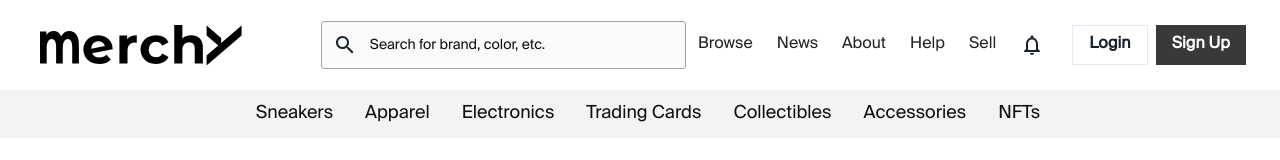
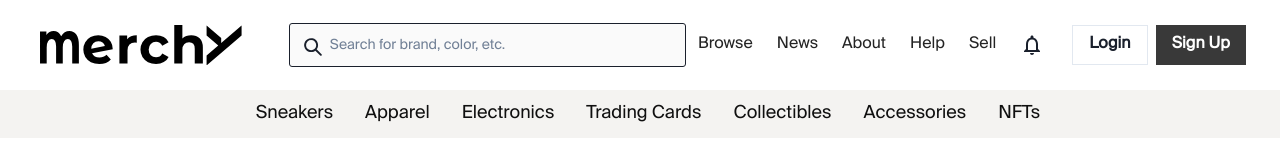
Before and after one commit to richiexuetang/merchandisey-ui, a React (Create React App) app: page / in a window 1280 px wide. Shown: the top 160 px of the page. Built offline with nearby package versions, Linux system fonts and the light colour scheme.

Commit message:
redo nav input

```diff
--- /dev/null
+++ b/src/components/navbar/NavInput.tsx
@@ -0,0 +1,41 @@
+import { SearchIcon } from '@chakra-ui/icons';
+import { InputGroup, InputLeftElement, Input } from '@chakra-ui/react';
+
+const NavInput = () => {
+  const leftElementStyles = {
+    left: { base: 1, md: 0 },
+    top: '0',
+    fontSize: 'lg',
+    w: '12',
+    h: '12',
+  } as const;
+
+  const inputStyles = {
+    borderColor: 'var(--chakra-colors-neutral-400)',
+    fontSize: { base: 'lg', md: '14px' },
+    paddingInlineStart: '12',
+    h: { base: 12, md: '44px' },
+    borderRadius: '3px',
+    backgroundColor: '#fafafa',
+    pr: '2',
+    boxShadow: 'none',
+    textOverflow: 'ellipsis',
+    _focus: {
+      zIndex: '1',
+      borderColor: '#0f0f0f',
+      boxShadow: 'none',
+    },
+    _hover: {
+      borderColor: '5f5f5f',
+    },
+  } as const;
+
+  return (
+    <InputGroup>
+      <InputLeftElement {...leftElementStyles} children={<SearchIcon />} />
+      <Input {...inputStyles} placeholder='Search for brand, color, etc.' />
+    </InputGroup>
+  );
+};
+
+export default NavInput;
--- a/src/components/navbar/Navbar.tsx
+++ b/src/components/navbar/Navbar.tsx
@@ -1,10 +1,10 @@
 import React from 'react';
 import * as Styled from './navbar.styles';
-import SearchIcon from '@mui/icons-material/Search';
 import { ReactComponent as MerchYLogo } from '../../assets/svgs/logo.svg';
 import { Outlet } from 'react-router-dom';
 import { NavMenu } from './nav-menu';
 import Menubar from '../menubar/Menubar';
+import NavInput from './NavInput';
 
 const Navbar = () => (
   <React.Fragment>
@@ -20,17 +20,7 @@ const Navbar = () => (
         </Styled.NavLogoContainer>
         {/* End of Logo */}
 
-        {/* Searbar */}
-        <Styled.SearchbarContainer>
-          <Styled.Wrapper flexDirection='row' alignItems='normal'>
-            <Styled.Search>
-              <SearchIcon />
-            </Styled.Search>
-            <Styled.Searchbox placeholder='Search for brand, color, etc.' />
-          </Styled.Wrapper>
-        </Styled.SearchbarContainer>
-        {/* End of Searchbar */}
-
+        <NavInput />
         <NavMenu />
       </Styled.Container>
     </Styled.SiteHeader>
```
